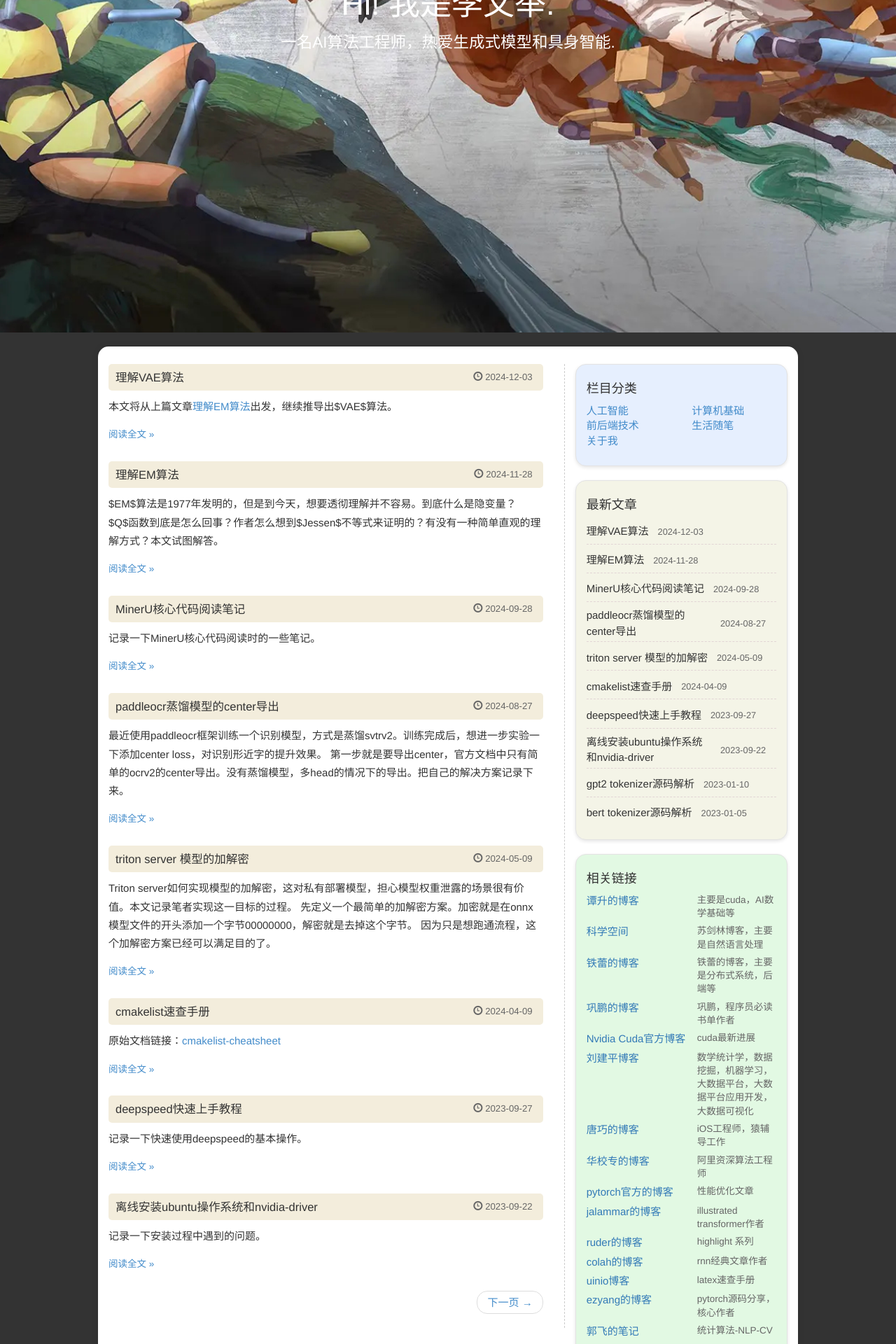
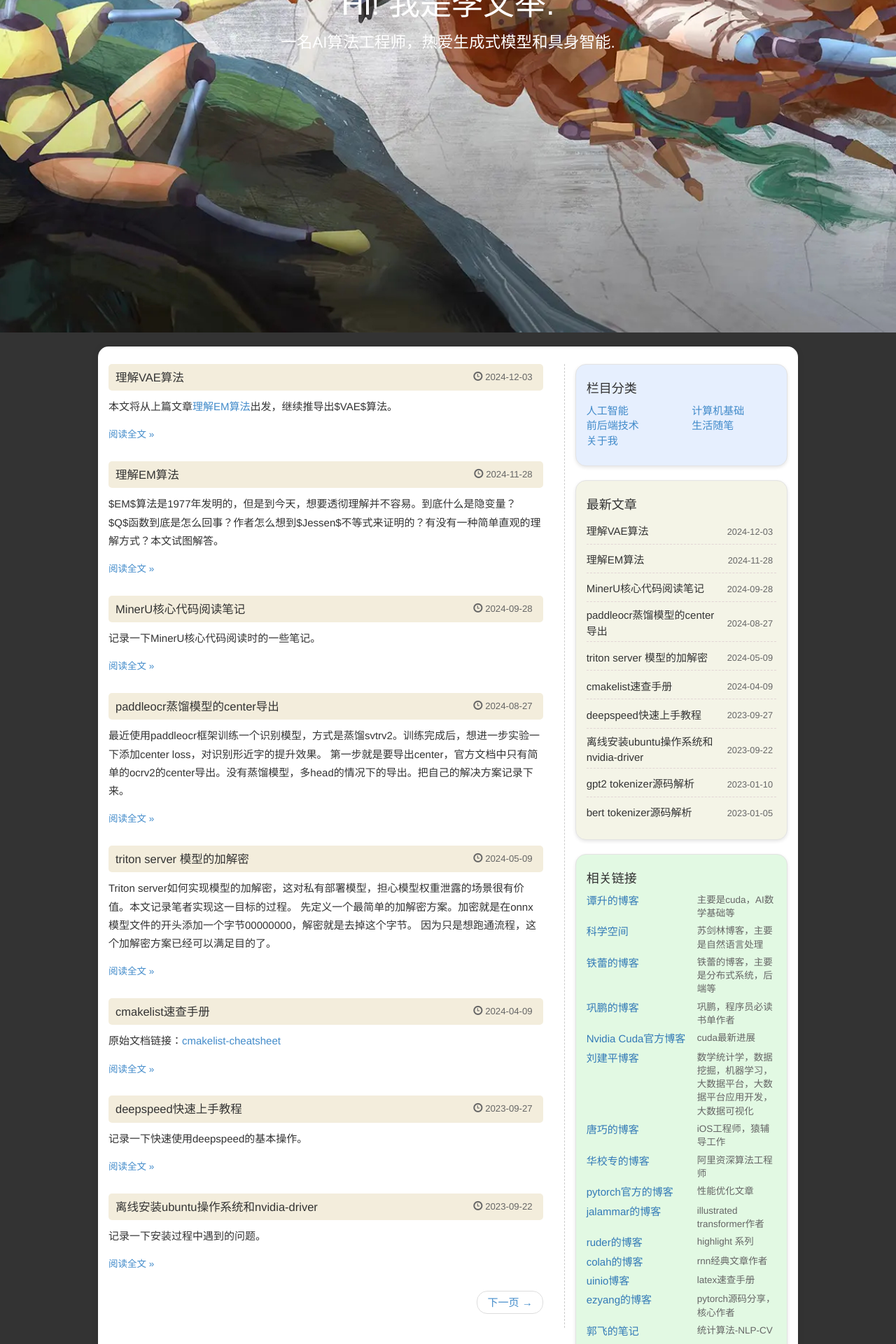
Before and after one commit to liwenju0/liwenju0.github.io, a Jekyll site: the page built from index.html, in a window 1280 px wide. Shown: the part 425-2345 px from the top of the page at 70% size. Built offline with Jekyll 4.4.1, drawn with Linux system fonts in a browser that asks for light colours; the list of posts is cut into pages by our own code; comment, search, counter and statistics services are not loaded.

Commit message:
调整最新文章样式

```diff
--- a/css/blog.css
+++ b/css/blog.css
@@ -326,6 +326,7 @@ img {
   padding: 3px 0;
   display: flex;
   align-items: center;  /* 修改为center以确保垂直居中对齐 */
+  justify-content: space-between; /* 添加此行，使标题和日期分别靠左右对齐 */
   border-bottom: 1px dashed #e2d5d5;
   line-height: 1.5;  /* 添加行高确保文本对齐 */
 }
@@ -337,8 +338,9 @@ img {
 .recent-post-item .post-date {
   font-size: 0.85em;
   color: #666;
-  margin-left: 8px;
+  margin-left: auto; /* 修改：从固定margin-left改为auto，确保日期靠右 */
   min-width: 85px;
+  text-align: right; /* 添加此行，确保日期文字右对齐 */
   line-height: inherit;  /* 继承父元素的行高 */
 }
 
```
